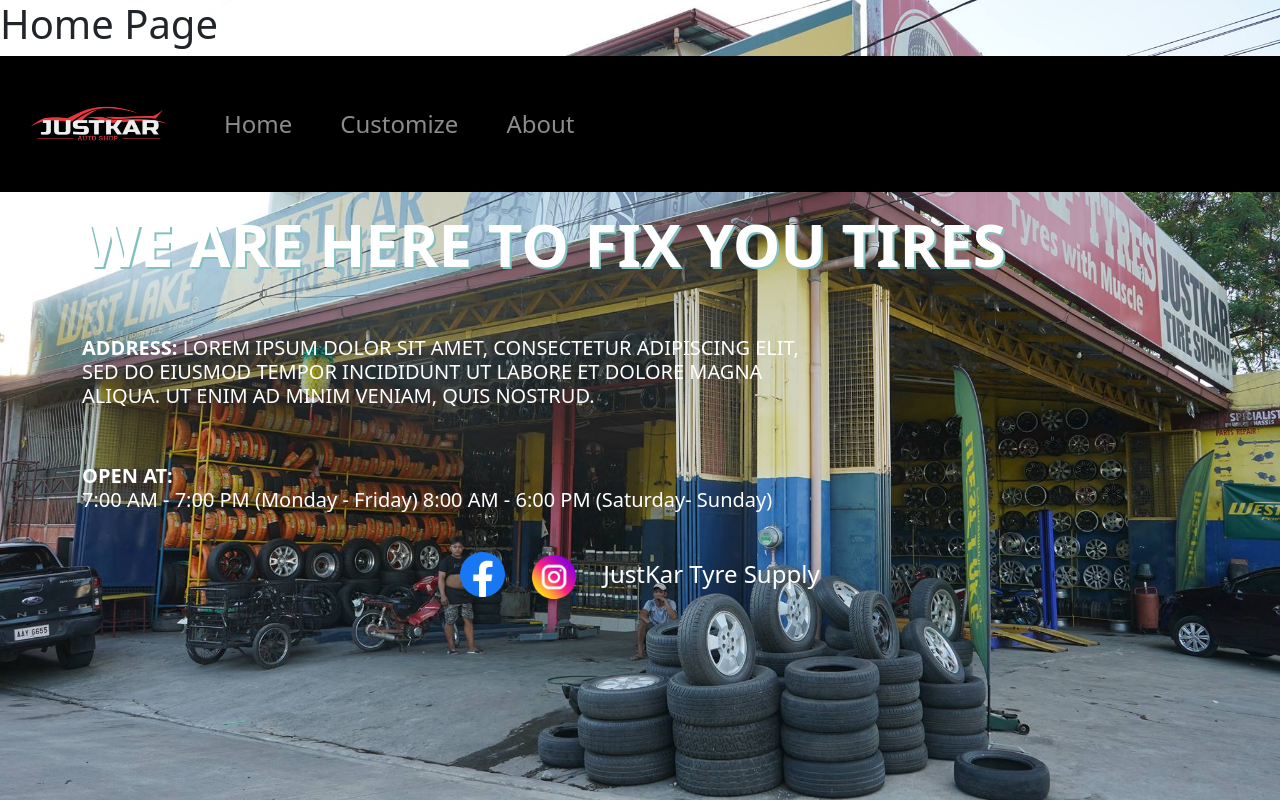
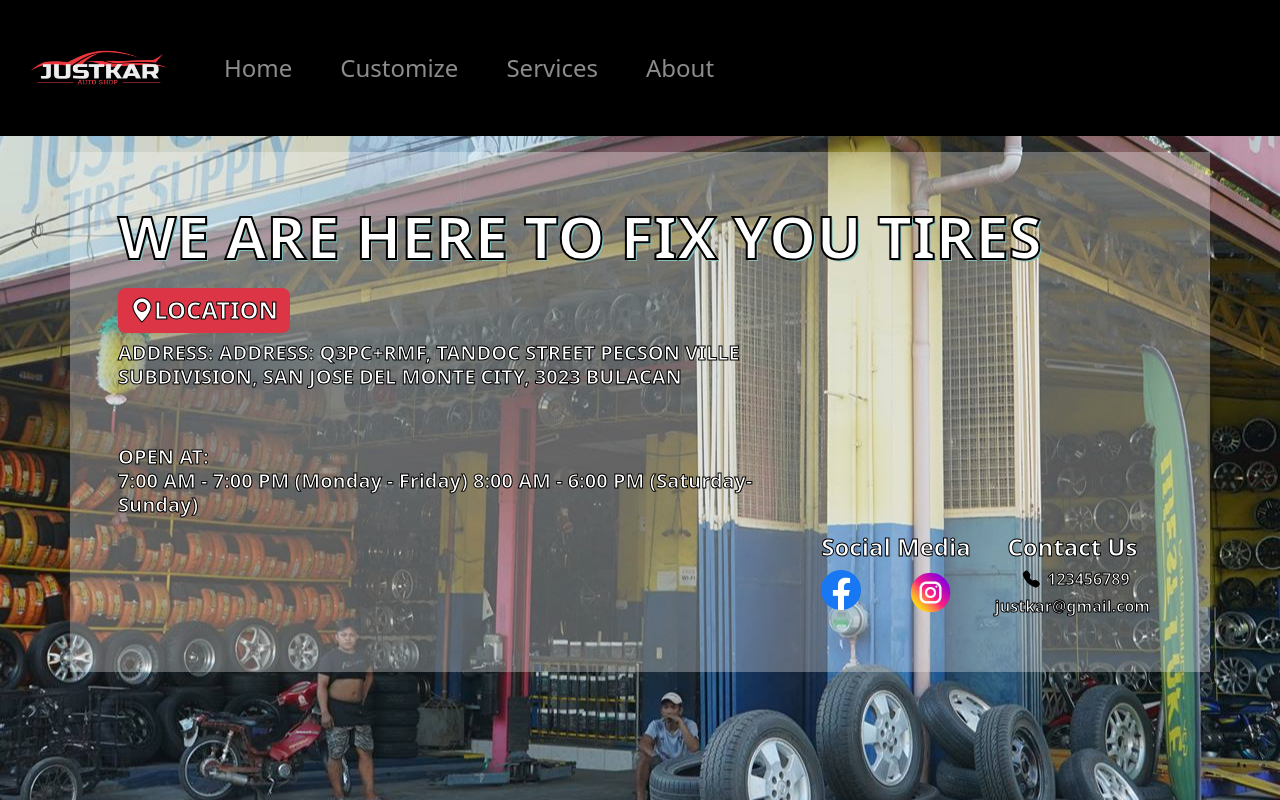
Before and after one commit to Yhuan-Shin/JustKar, a PHP site: page / in a window 1280 px wide. Run offline with PHP 8.4, Linux system fonts and the light colour scheme; some libraries are stand-ins or nearby versions.

Commit message:
update-commit-13

```diff
--- a/admin/database_conn.php
+++ b/admin/database_conn.php
@@ -2,7 +2,7 @@
     $db_server = "localhost";
         $db_user = "root";
         $db_pass = "";
-        $db_name = "users";
+        $db_name = "db_users";
         $conn = "";
         $conn = mysqli_connect($db_server, $db_user, $db_pass, $db_name);
     ?>
--- a/admin/functions.php
+++ /dev/null
@@ -1,12 +0,0 @@
-<?php
-function run(string $url, array $routes):void
-{
-    $url = parse_url($url);
-    $path = $url['path'];
-    if(false == array_key_exists($path, $routes)){
-        return;
-    }
-    $callback = $routes[$path];
-    $callback();
-}
-?>
--- a/admin/index.php
+++ b/admin/index.php
@@ -28,8 +28,9 @@ if (isset($_POST['email']) && isset($_POST['password'])) {
         $sql = "INSERT INTO user (email, password) VALUES ('$email', '$hash')";
         try{
             mysqli_query($conn, $sql);
+            header("Location: login.php");
             echo"<div class='alert alert-success'>Registered successful!</div>";
-            header("Location: login_form.php");
+
             exit();
            }
            catch(Exception $e){
--- a/admin/routes.php
+++ /dev/null
@@ -1,10 +0,0 @@
-<?php
-return[
-    '/' => function(){
-        echo '<h1>Home Page</h1>';
-    },
-    '/admin' => function(){
-        echo '<h1>Admin Page</h1>';
-    }
-]
-?>
--- /dev/null
+++ b/index.html
@@ -0,0 +1,96 @@
+
+<!DOCTYPE html>
+<html lang="en">
+<head>
+    <meta charset="UTF-8">
+    <meta name="viewport" content="width=device-width, initial-scale=1.0">
+    <title>JustKar</title>
+    <link rel="stylesheet" href="style.css">
+    <link rel="stylesheet" href="https://cdn.jsdelivr.net/npm/bootstrap@5.2.3/dist/css/bootstrap.min.css
+    ">
+    <link href="https://cdn.jsdelivr.net/npm/bootstrap-icons@1.7.0/font/bootstrap-icons.css" rel="stylesheet">
+</head>
+<body>
+
+            <!-- Navbar -->
+        <nav class="navbar navbar-expand-lg navbar-dark bg-black ">
+            <div class="container-fluid">
+                <a href="index.html" class="navbar-brand px-3"><img src="images/logo.jpg" alt="" width="140px" height="110px"></a>
+                <button class="navbar-toggler" type="button" data-bs-toggle="collapse" data-bs-target="#navmenu">
+                    <span class="navbar-toggler-icon"></span>
+                </button>
+                <div class="collapse navbar-collapse" id="navmenu">
+                    <ul class="navbar-nav">
+                        <li class="nav-item px-3">
+                            <a href="index.html" aria-current="page" class="nav-link " style="font-size: 24px;
+                            font-weight: 500;">Home</a>
+                        </li>
+                        <li class="nav-item px-3">
+                            <a href="#" class="nav-link" style="font-size: 24px; font-weight: 500;">Customize</a>
+                        </li>
+                        <li class="nav-item px-3">
+                            <a href="#" class="nav-link" style="font-size: 24px; font-weight: 500;">Services</a>
+                        </li>
+                        <li class="nav-item px-3">
+                            <a href="About.html" class="nav-link" style="font-size: 24px; font-weight: 500;">About</a>
+                        </li>
+
+                    </ul>
+                </div>
+            </div>
+
+        </nav>
+        <!-- End of Navbar -->
+
+        <!-- Content -->
+        <div class="container mt-3 p-5 fade-in " style="background-color:  rgba(255, 255, 255, 0.3); color: rgba(255, 255, 255, 0); -webkit-text-stroke: 1px black;">
+            <div class="row text-white">
+                <div class="col-md-12">
+                    <h1 class="text-uppercase" id="title">We are here to fix you tires</h1>
+                </div>
+
+                <div class="col-lg-8 rounded-left">
+                    <div class="col-md-3">
+                    <h4 class="mt-2 text-uppercase fw-bold text-center bg-danger p-2 rounded-3">
+                            <i class="bi bi-geo-alt-fill"></i>Location</h4>
+                    </div>
+                    <h4 class="text-uppercase fw-bold" id="body"><span style="font-weight: bold;">
+                    ADDRESS: </span>Address: Q3PC+RMF, Tandoc Street Pecson Ville Subdivision, San Jose del Monte City, 3023 Bulacan</h4>
+                </div>
+                <div class="col-md-8">
+                    <h5 class="mt-5 fw-bold" id="footer"><span style="font-weight:bold;">OPEN AT:</span><br>
+                        7:00 AM - 7:00 PM (Monday - Friday)
+                        8:00 AM - 6:00 PM (Saturday- Sunday)</h5>
+                </div>
+            </div>
+            <div class="container fade-in">
+                <div class="row justify-content-end">
+                    <div class="col-auto">
+                            <h4 class="text-white mt-2 fw-bolder">Social Media</h4>
+                            <div class="row justify-content-center">
+                                <div class="col">
+                                    <a href=""><img src="images/facebook.png" alt="" width="40px" height="40px"></a>
+                                </div>
+                                <div class="col">
+                                    <a href=""><img src="images/instagram.png" alt="" width="45px" height="45px"></a>
+                                </div>
+                            </div>
+                    </div>
+                    <div class="col-auto">
+                            <h4 class="text-white mt-2 fw-bolder text-center">Contact Us</h4>
+                                <h6 class="text-white mt-2 text-center fw-bolder"><i class="bi bi-telephone-fill p-2" style="color:black"></i>123456789</h6>
+                                <h6 class="text-white mt-2 text-center fw-bolder">
+                                <i class="bi bi-envelope-arrow-down-fill"></i>justkar@gmail.com</h6>
+                    </div>
+                </div>
+
+            </div>
+
+        </div>
+        <!-- End of Content -->
+
+
+<script src="https://cdn.jsdelivr.net/npm/bootstrap@5.2.3/dist/js/bootstrap.bundle.min.js
+"></script>
+</body>
+</html>
--- a/index.php
+++ /dev/null
@@ -1,85 +0,0 @@
-<?php
-    include_once 'admin/functions.php';
-    $routes = include_once 'admin/routes.php';
-    run($_SERVER['REQUEST_URI'], $routes);
-?>
-<!DOCTYPE html>
-<html lang="en">
-<head>
-    <meta charset="UTF-8">
-    <meta name="viewport" content="width=device-width, initial-scale=1.0">
-    <title>JustKar</title>
-    <link rel="stylesheet" href="https://cdn.jsdelivr.net/npm/bootstrap@5.2.3/dist/css/bootstrap.min.css
-    ">
-    <link href="https://cdn.jsdelivr.net/npm/bootstrap-icons@1.7.0/font/bootstrap-icons.css" rel="stylesheet">
-
-    <link rel="stylesheet" href="style.css">
-
-</head>
-<body>
-
-            <!-- Navbar -->
-
-        <nav class="navbar navbar-expand-lg navbar-dark bg-black ">
-            <div class="container-fluid">
-                <a href="index.html" class="navbar-brand px-3"><img src="images/logo.jpg" alt="" width="140px" height="110px"></a>
-                <button class="navbar-toggler" type="button" data-bs-toggle="collapse" data-bs-target="#navmenu">
-                    <span class="navbar-toggler-icon"></span>
-                </button>
-                <div class="collapse navbar-collapse " id="navmenu">
-                    <ul class="navbar-nav">
-                        <li class="nav-item px-3">
-                            <a href="index.html" aria-current="page" class="nav-link " style="font-size: 24px;
-                            font-weight: 500;">Home</a>
-                        </li>
-                        <li class="nav-item px-3">
-                            <a href="#" class="nav-link" style="font-size: 24px; font-weight: 500;">Customize</a>
-                        </li>
-                        <li class="nav-item px-3">
-                            <a href="About.html" class="nav-link" style="font-size: 24px; font-weight: 500;">About</a>
-                        </li>
-
-                    </ul>
-                </div>
-            </div>
-
-        </nav>
-        <!-- End of Navbar -->
-
-        <!-- Content -->
-        <div class="container mt-3 fade-in">
-            <div class="row text-white">
-                <div class="col-md-10">
-                    <h1 class="text-uppercase" id="title">We are here to fix you tires</h1>
-                </div>
-                <div class="col-md-8">
-                    <h4 class="mt-5 text-uppercase" id="body"><span style="font-weight: bold;">ADDRESS: </span>Lorem ipsum dolor sit amet, consectetur adipiscing elit, sed do eiusmod tempor incididunt ut labore et dolore magna aliqua. Ut enim ad minim veniam, quis nostrud.</h4>
-                </div>
-                <div class="col-md-8">
-                    <h5 class="mt-5" id="footer"><span style="font-weight:bold;">OPEN AT:</span><br>
-                        7:00 AM - 7:00 PM (Monday - Friday)
-                        8:00 AM - 6:00 PM (Saturday- Sunday)</h5>
-                </div>
-            </div>
-        </div>
-        <!-- End of Content -->
-        <div class="container mt-3 fade-in">
-            <div class="row justify-content-center py-3  container-cust">
-                <div class="col-auto">
-                    <a href=""><img src="images/facebook.png" alt="" width="45px" height="45px"></a>
-                </div>
-                <div class="col-auto">
-                    <a href=""><img src="images/instagram.png" alt="" width="50px" height="50px"></a>
-                </div>
-                <div class="col-auto">
-                    <h4 class="text-white mt-2">JustKar Tyre Supply</h4>
-                </div>
-            </div>
-
-        </div>
-
-
-<script src="https://cdn.jsdelivr.net/npm/bootstrap@5.2.3/dist/js/bootstrap.bundle.min.js
-"></script>
-</body>
-</html>
--- a/style.css
+++ b/style.css
@@ -1,28 +1,17 @@
+
 * {
     margin: 0;
     padding: 0;
+
   }
   body{
       background-image: url("images/background.jpg");
-    height: 100vh;
+      height: 100%;
       background-position: center;
       background-repeat: no-repeat;
-    background-size: cover;
-
-    @media screen and (max-width: 768px) {
-    }
-  }
-  .bg::before {
-    content: "";
-    position: absolute;
-    top: 0;
-    left: 0;
-    width: 100%;
-    height: 100%;
-    background-color: rgba(255, 0, 0, 0.1); /* Red color with 50% opacity */
+      background-attachment: fixed;
     }
     /* navbar hover */
-
     .navbar-nav .nav-link {
       position: relative;
       transition: color 0.3s ease-in-out;
@@ -37,10 +26,10 @@ body{
       border-bottom: 2px solid transparent;
       transition: border-color 0.3s ease-in-out;
     }
-  .navbar-nav .nav-link:hover {
+    /* .navbar-nav .nav-link:hover {
       color: #E4383E;
       transition: width 2s ease-in-out;
-  }
+    } */
     .navbar-nav .nav-link:hover::after {
       border-color: #E4383E;
       transition: width 0.3s ease-in-out;
@@ -51,14 +40,12 @@ body{
       }
 
     }
-
-
-
     /* text styles */
     #title{
       font-size: 60px;
       text-shadow: 2px 2px #83C1C0;
       font-weight: bold;
+      -webkit-text-stroke: 2px black;
       @media screen and (max-width: 768px) {
         font-size: 33px;
 
@@ -96,7 +83,7 @@ body{
         li{
           font-size: 15px;
         }
-      width: 80%;
+        width: 100%;
 
       }
     }
@@ -109,7 +96,3 @@ body{
           opacity: 1;
       }
   }
-
-.fade-in {
-    animation: fadeIn 1s ease-in-out;
-}
```
Also changed, not shown: admin/login.php (renamed from admin/login_form.php, +4 -4 lines), services.html (added, +11 -0 lines), admin/admin_side.php (renamed from admin/admin_side.html), netlify.toml (deleted), 1 other file. Lines whose indentation alone changed are shown as unchanged.
